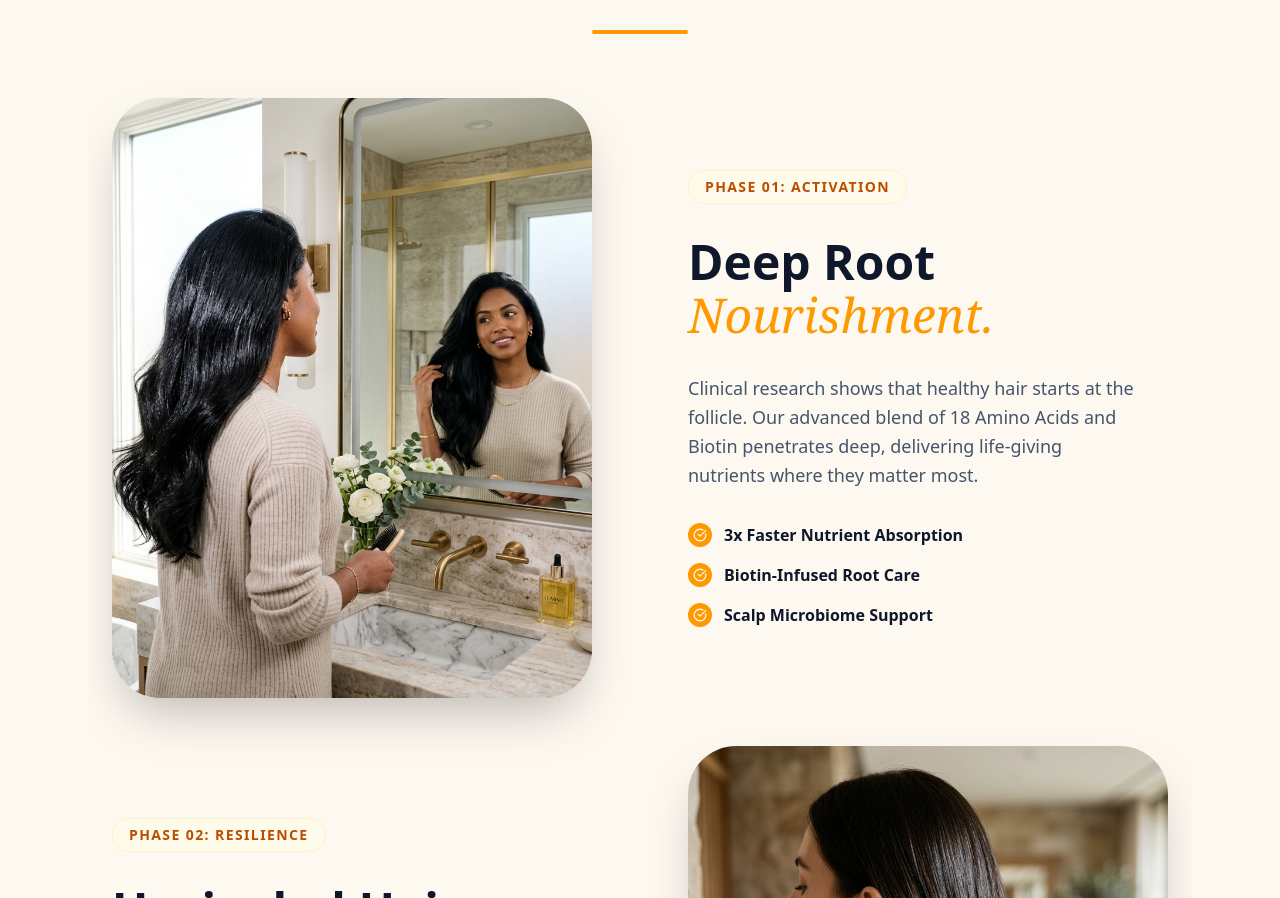
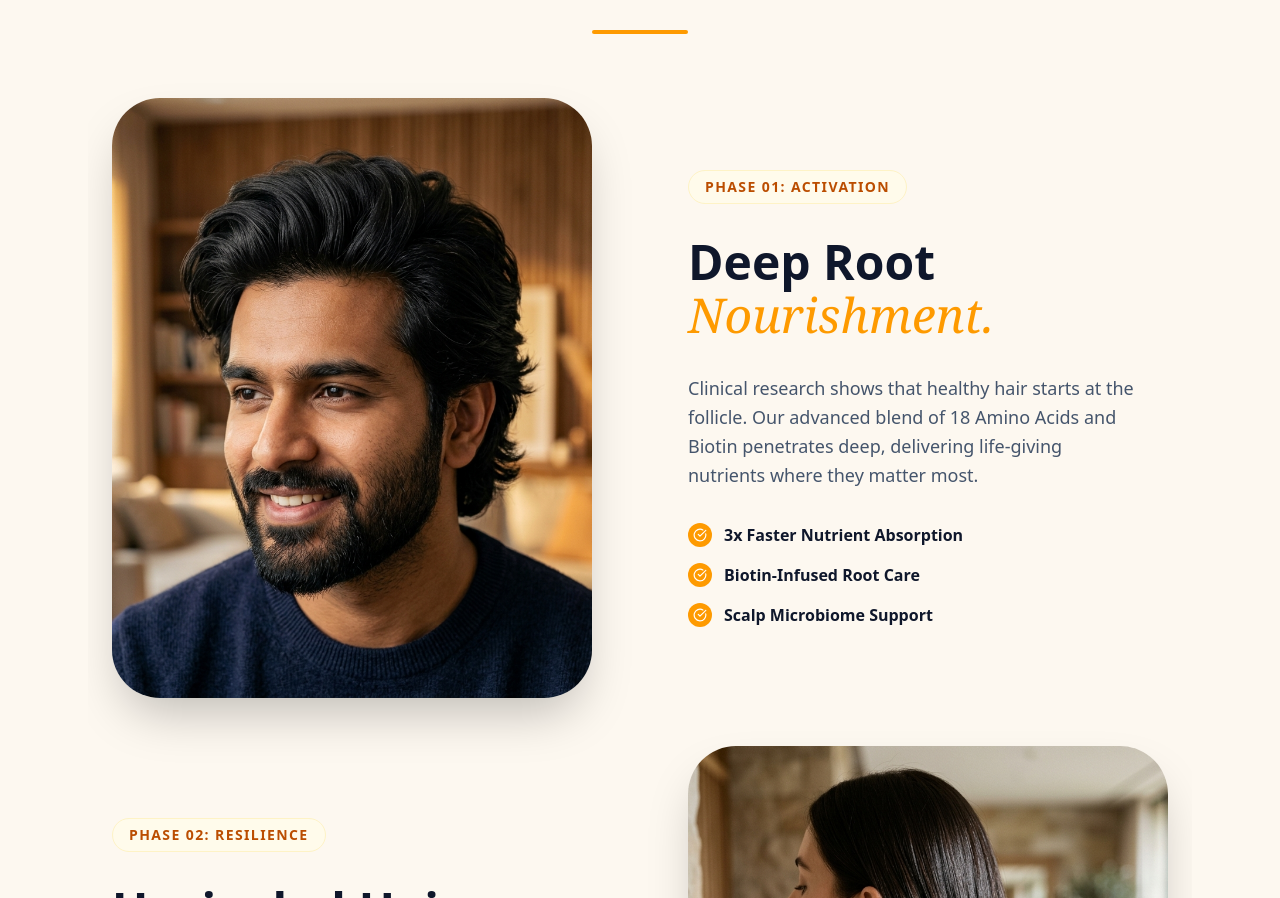
Before and after one commit to kuldipkoladiya/multivitaz, a Next.js app: page / in a window 1280 px wide. Shown: the part 5785-6683 px from the top of the page. Built offline with nearby package versions, Linux system fonts and the light colour scheme.

Commit message:
update image

```diff
--- a/src/app/page.tsx
+++ b/src/app/page.tsx
@@ -1345,7 +1345,7 @@ export default function Home() {
                                     className="relative"
                                 >
                                     <div className="aspect-[4/5] rounded-[3rem] overflow-hidden shadow-2xl relative z-10">
-                                        <img src="/images/result1.png" alt="Deep Root Nourishment" className="w-full h-full object-cover" />
+                                        <img src="/images/male_phase_1.png" alt="Deep Root Nourishment" className="w-full h-full object-cover" />
                                     </div>
                                     <div className="absolute -bottom-8 -left-8 w-64 h-64 bg-amber-100 rounded-full blur-3xl -z-10 opacity-60" />
                                 </motion.div>
```
